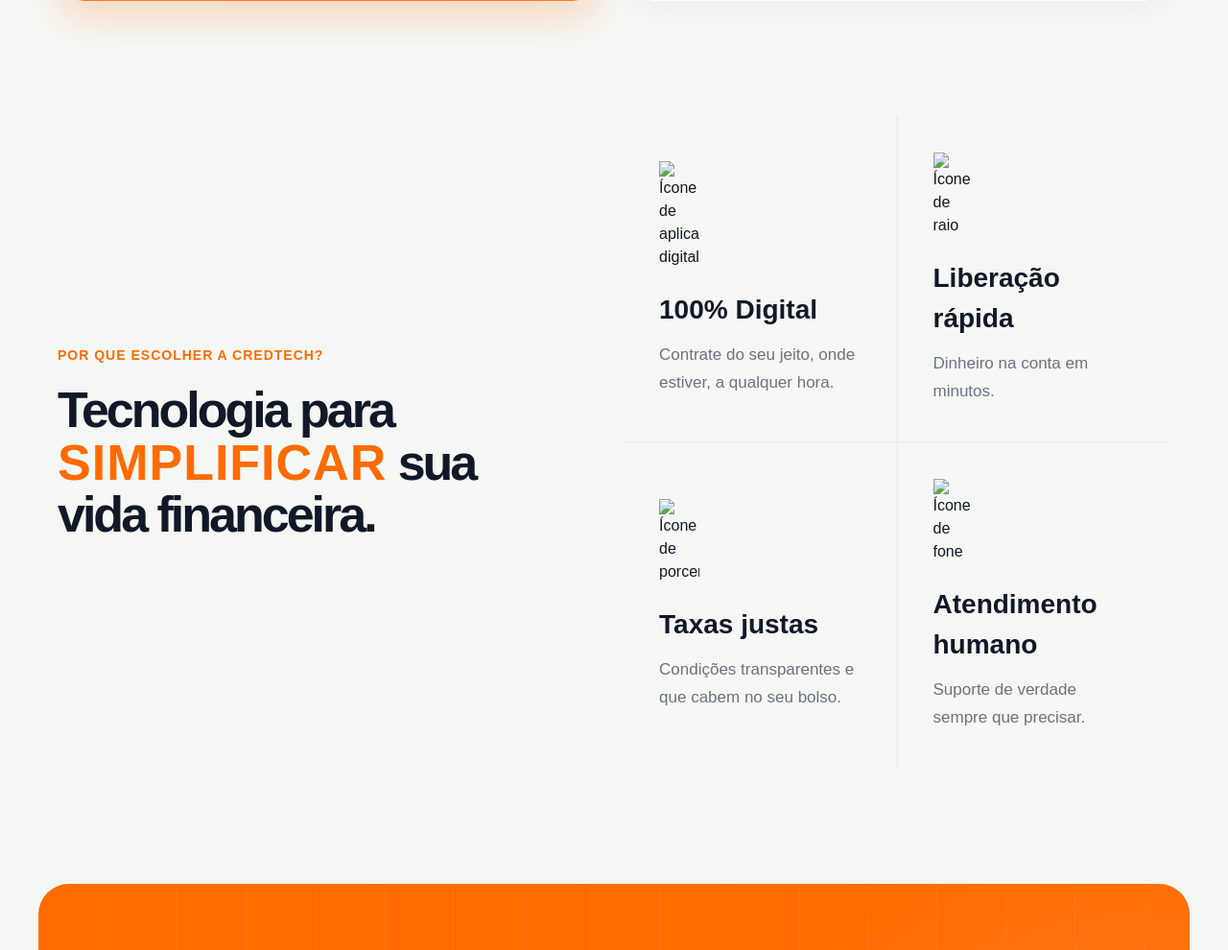
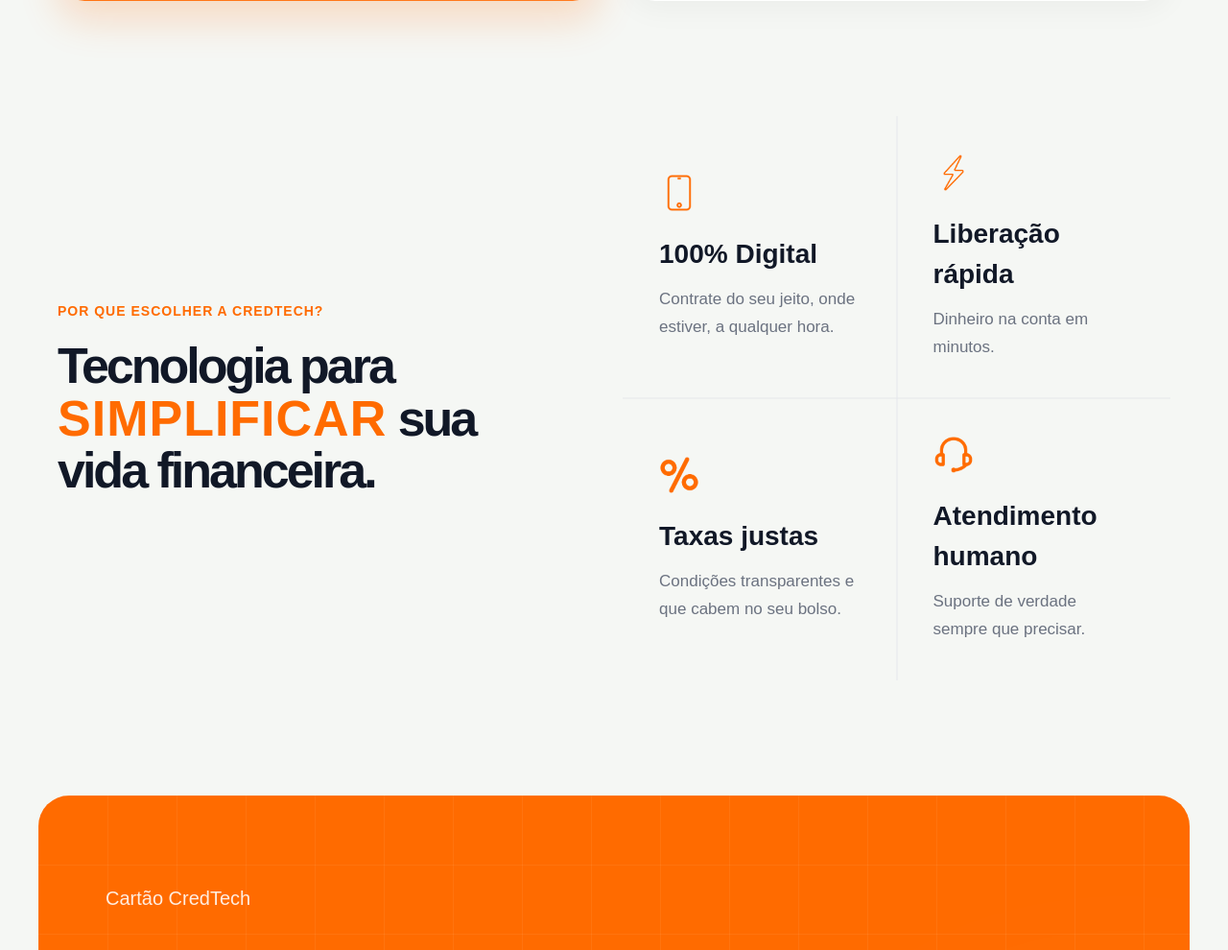
Before and after one commit to tecnico-informatica-rita/site-financeira-credTech, a PHP site: page /home.php in a window 1280 px wide. Shown: the part 1437-2427 px from the top of the page at 96% size. Run offline with PHP 8.4, Linux system fonts and the light colour scheme.

Commit message:
Home praticamente finalizada, falta apenas ligar as páginas.

```diff
--- a/home.php
+++ b/home.php
@@ -169,27 +169,31 @@
         <section class="terceira-parte">
             <div class="text-terc">
                 <span>Por que escolher a CredTech?</span>
-                <h2>Tecnologia para <span class="text-orange">simplificar</span> sua vida financeira.</h2>
+                <h2>
+                    Tecnologia para
+                    <span class="text-orange">simplificar</span>
+                    sua vida financeira.
+                </h2>
             </div>
 
             <div class="cards-terc">
                 <div class="card-dados">
-                    <img src="#" alt="Ícone de aplicativo digital">
+                    <img src="img/telefone.png" alt="Ícone de aplicativo digital">
                     <h4>100% Digital</h4>
                     <p>Contrate do seu jeito, onde estiver, a qualquer hora.</p>
                 </div>
                 <div class="card-dados">
-                    <img src="#" alt="Ícone de raio">
+                    <img src="img/raio.png" alt="Ícone de raio">
                     <h4>Liberação rápida</h4>
                     <p>Dinheiro na conta em minutos.</p>
                 </div>
                 <div class="card-dados">
-                    <img src="#" alt="Ícone de porcentagem">
+                    <img src="img/porcentagem.png" alt="Ícone de porcentagem">
                     <h4>Taxas justas</h4>
                     <p>Condições transparentes e que cabem no seu bolso.</p>
                 </div>
                 <div class="card-dados">
-                    <img src="#" alt="Ícone de fone">
+                    <img src="img/fone.png" alt="Ícone de fone">
                     <h4>Atendimento humano</h4>
                     <p>Suporte de verdade sempre que precisar.</p>
                 </div>
@@ -197,15 +201,18 @@
         </section>
 
         <section class="quarta-parte">
-            <div class="text-qua">
-                <span>Cartão CredTech</span>
-                <h2>Mais liberdade para o seu dia a dia.</h2>
-                <p>Compre, pague e controle tudo diretamente pelo app.</p>
-                <a href="#" class="btn-cartao">Pedir meu cartão →</a>
-            </div>
-
-            <div class="img-cartao">
-                <img src="img/cartao.png" alt="Cartão CredTech">
+            <div class="quarta-container">
+                <div class="text-qua">
+                    <p>Cartão CredTech</p>
+                    <h2>Mais liberdade para o seu dia a dia.</h2>
+                    <p>Use seu cartão digital com segurança, controle total pelo app e vantagens exclusivas.</p>
+                    <a href="#" class="btn-cartao">
+                        Pedir meu cartão →
+                    </a>
+                </div>
+                <div class="img-cartao">
+                    <img src="img/cartao1.png" alt="Cartão CredTech e Smartphone">
+                </div>
             </div>
         </section>
 
@@ -272,14 +279,14 @@
                 <!-- Coluna 1: Logo e Descrição da Empresa -->
                 <div class="footer-column footer-company-info">
                     <div class="footer-logo">
-                        <img src="#" alt="Logo_CredTech_Footer"> <!-- Placeholder para o seu logo -->
+                        <img src="img/logo.png" alt="Logo_CredTech_Footer"> <!-- Placeholder para o seu logo -->
                     </div>
                     <p class="footer-description">Sua fintech de crédito digital confiável e rápida. Cuidando das suas finanças com tecnologia.</p>
                     <div class="social-icons">
                         <!-- Placeholders para os ícones de mídia social -->
-                        <a href="#"><img src="#" alt="Facebook"></a>
-                        <a href="#"><img src="#" alt="LinkedIn"></a>
-                        <a href="#"><img src="#" alt="Instagram"></a>
+                        <a href="#"><img src="img/facebook.png" alt="Facebook"></a>
+                        <a href="#"><img src="img/linkedin.png" alt="LinkedIn"></a>
+                        <a href="#"><img src="img/instagram.png" alt="Instagram"></a>
                     </div>
                 </div>
 
@@ -319,4 +326,23 @@
         </section>
     </footer>
 </body>
+
+<script>
+    const perguntas = document.querySelectorAll('.pergunta-qui');
+
+    perguntas.forEach(pergunta => {
+        const botao = pergunta.querySelector('.questao-qui');
+
+        botao.addEventListener('click', () => {
+            // Fecha as outras que estiverem abertas (opcional)
+            perguntas.forEach(item => {
+                if(item !== pergunta) item.classList.remove('ativa');
+            });
+
+            // Alterna a classe 'ativa' na pergunta clicada
+            pergunta.classList.toggle('ativa');
+        });
+    });
+</script>
+
 </html>
```
